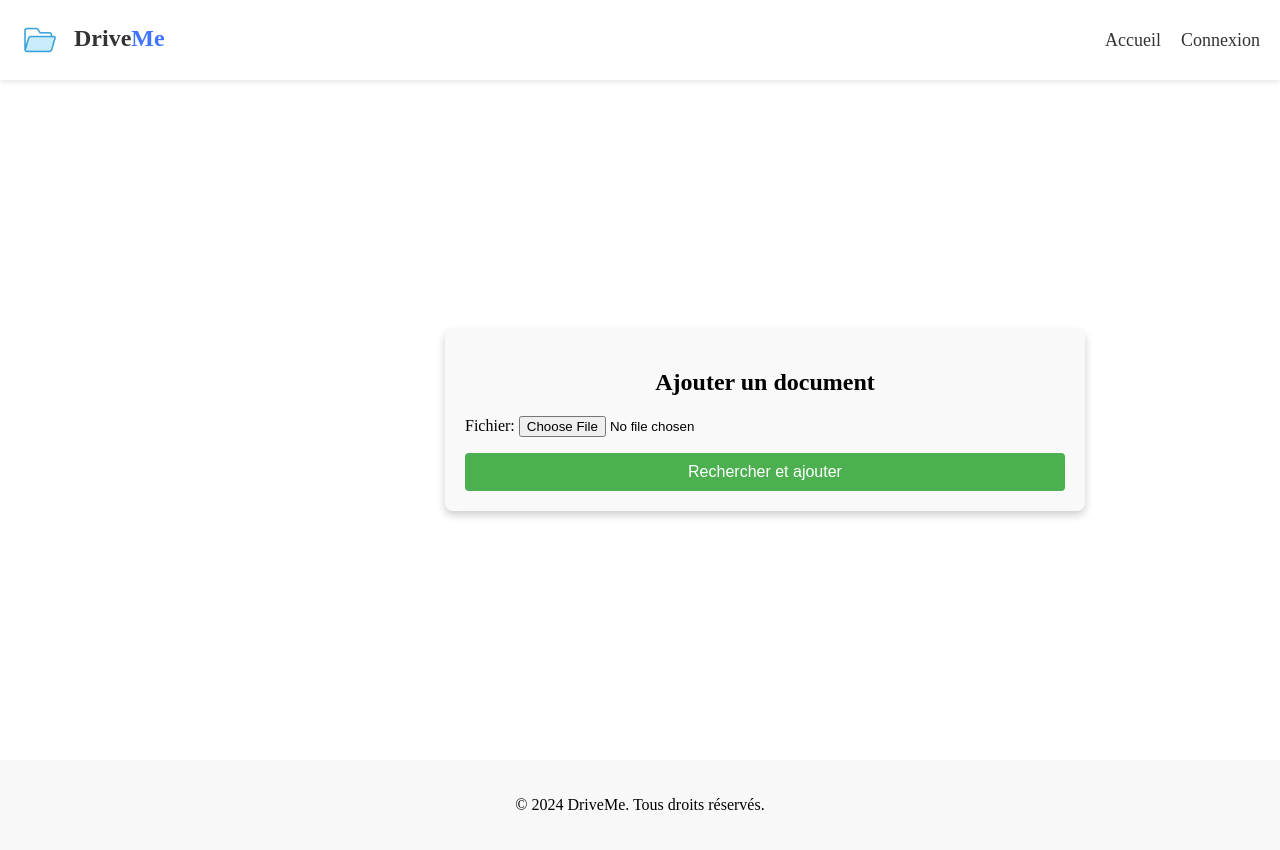
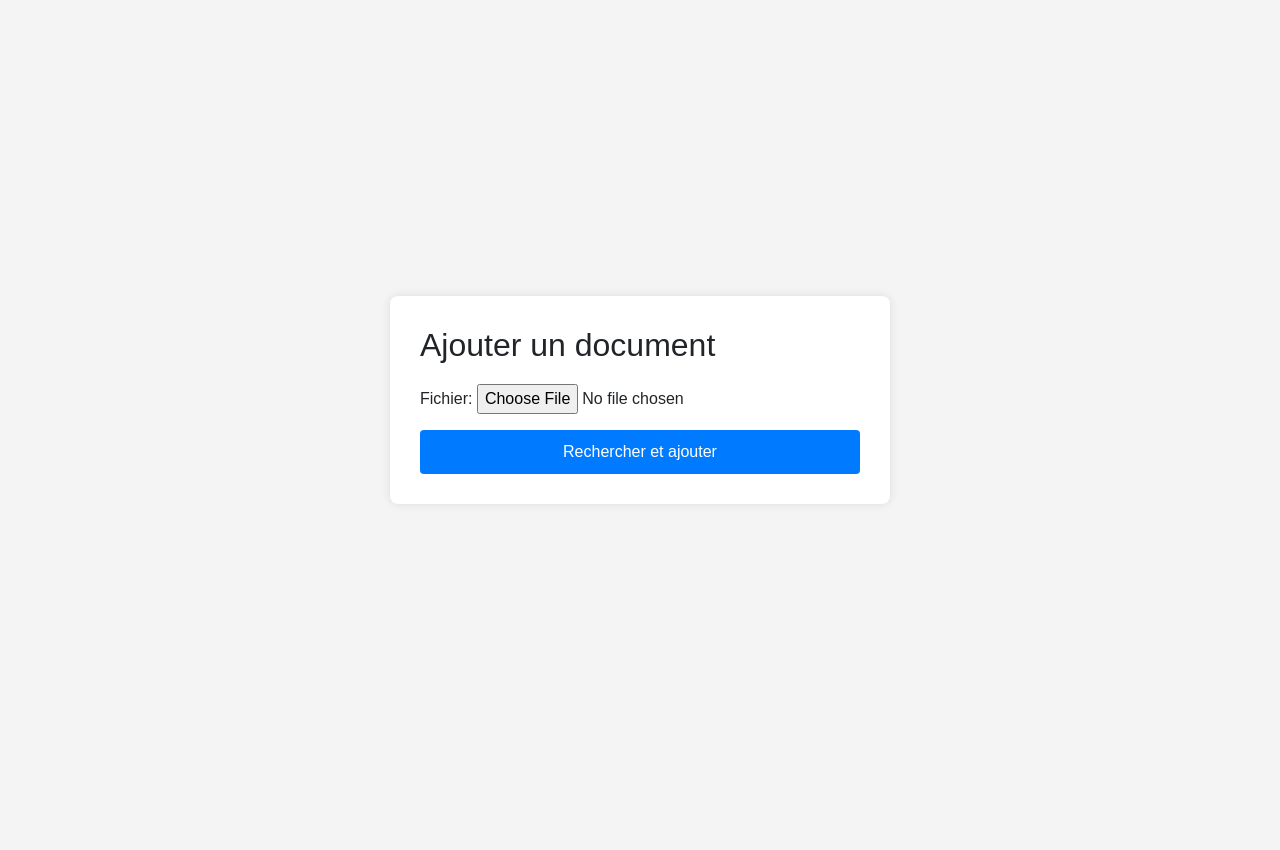
Before and after one commit to Romaindujardin/DriveMe, a Django app: template drive/templates/upload_document.html in a window 1280 px wide. After the commit the page ends 474 px from the top, so only its background shows below. Run offline with Django 5.2, Linux system fonts and the light colour scheme; the template is opened without the code that fills it: values that come from a table or form of the project are taken from there, others are empty; some libraries are stand-ins or nearby versions.

Commit message:
modification page upload doc

```diff
--- a/drive/templates/base.html
+++ b/drive/templates/base.html
@@ -20,7 +20,9 @@
         background-color: #f7f7f7;
         padding: 20px;
         position: fixed;
-        height: calc(100% - 60px); /* Ajuste la hauteur pour exclure la hauteur de la navbar */
+        height: calc(
+          100% - 60px
+        ); /* Ajuste la hauteur pour exclure la hauteur de la navbar */
         margin-top: 60px; /* Ajoute une marge en haut pour éviter de se toucher avec la navbar */
         border-right: 1px solid #ddd;
       }
@@ -77,7 +79,6 @@
         color: #333;
         font-size: 18px;
       }
-
 
       .profile-menu {
         position: relative;
--- a/drive/templates/upload_document.html
+++ b/drive/templates/upload_document.html
@@ -1,57 +1,58 @@
-{% extends 'base.html' %}
 {% load static %}
-<!-- upload_document.html -->
-{% block content %}
 <!DOCTYPE html>
 <html lang="en">
   <head>
     <meta charset="UTF-8" />
-    <title>Upload Document</title>
+    <meta name="viewport" content="width=device-width, initial-scale=1.0" />
+    <title>DriveMe - Upload un document</title>
+    <link rel="stylesheet" href="{% static 'css/bootstrap.min.css' %}" />
     <style>
-        .form-container {
+      body {
+        font-family: Arial, sans-serif;
+        background-color: #f4f4f4;
         display: flex;
         justify-content: center;
         align-items: center;
-            min-height: 80vh; /* Ajuste selon la hauteur de la sidebar */
-            margin-left: 250px; /* Ajuste selon la largeur de ta sidebar */
+        height: 100vh;
+        margin: 0;
       }
-        .form-content {
+      .form-container {
+        background-color: #fff;
+        padding: 30px;
+        border-radius: 8px;
+        box-shadow: 0 0 10px rgba(0, 0, 0, 0.1);
+        max-width: 500px;
         width: 100%;
-            max-width: 600px; /* Ajuste selon la taille souhaitée */
-            padding: 20px;
-            background-color: #f9f9f9;
-            border-radius: 8px;
-            box-shadow: 0px 4px 8px rgba(0, 0, 0, 0.2);
       }
-        h2 {
-            text-align: center;
+      .form-container h2 {
+        margin-bottom: 20px;
       }
-        button {
-            width: 100%;
-            padding: 10px;
-            font-size: 16px;
+      .form-container .form-group {
+        margin-bottom: 15px;
+      }
+      .form-container button {
+        background-color: #007bff;
+        color: #fff;
+        padding: 10px 15px;
         border: none;
         border-radius: 4px;
-            background-color: #4CAF50;
-            color: white;
         cursor: pointer;
+        width: 100%;
       }
-        button:hover {
-            background-color: #45a049;
+      .form-container button:hover {
+        background-color: #0056b3;
       }
     </style>
   </head>
   <body>
     <div class="form-container">
-        <div class="form-content">
       <h2>Ajouter un document</h2>
       <form method="post" enctype="multipart/form-data">
         {% csrf_token %}
-                {{ form.as_p }}
+        <div class="form-group">{{ form.as_p }}</div>
         <button type="submit">Rechercher et ajouter</button>
       </form>
     </div>
-    </div>
+    <script src="{% static 'js/bootstrap.bundle.min.js' %}"></script>
   </body>
 </html>
-{% endblock %}
```
Also changed, not shown: db.sqlite3, 6 other files. Lines whose indentation alone changed are shown as unchanged.
